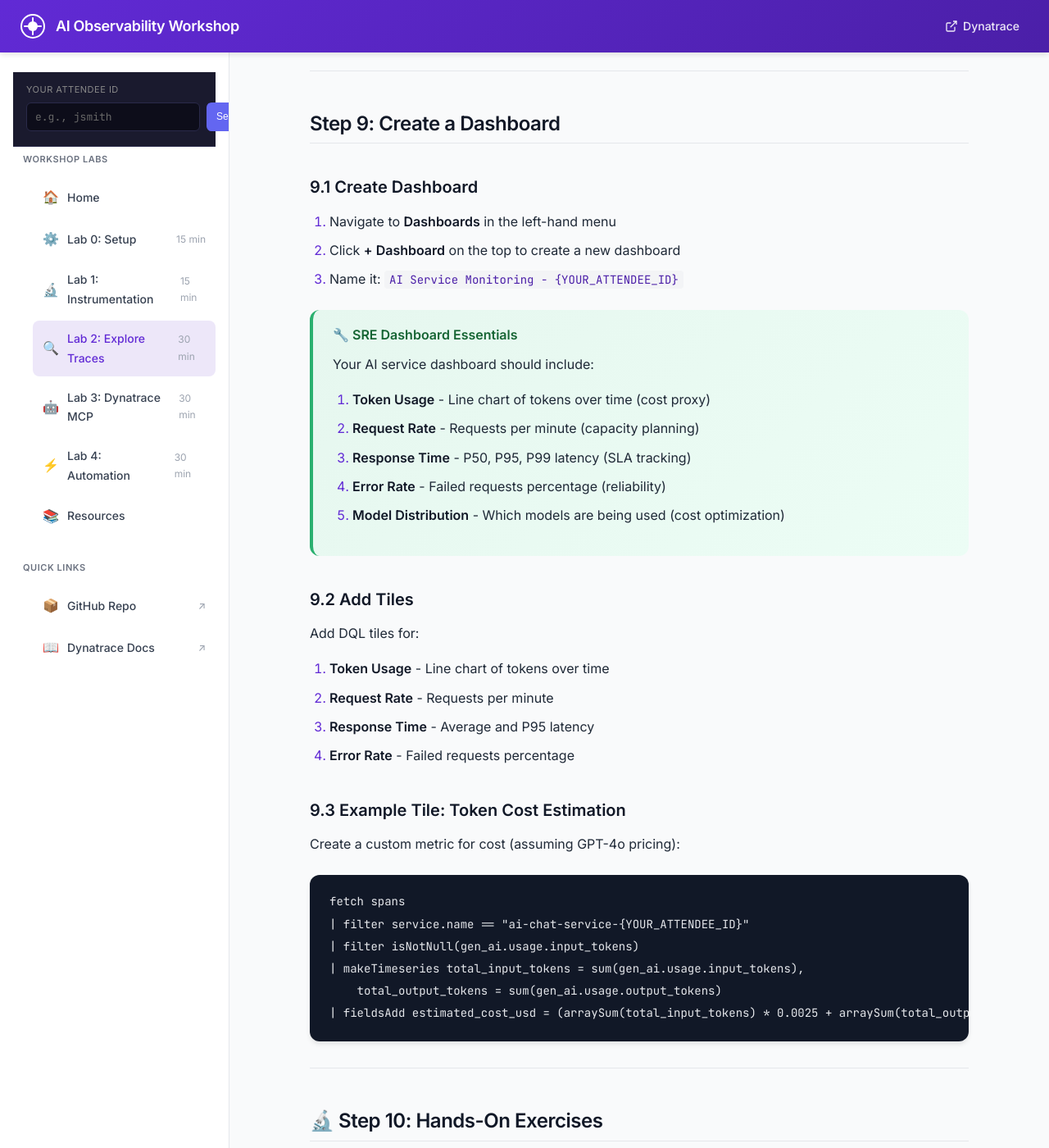
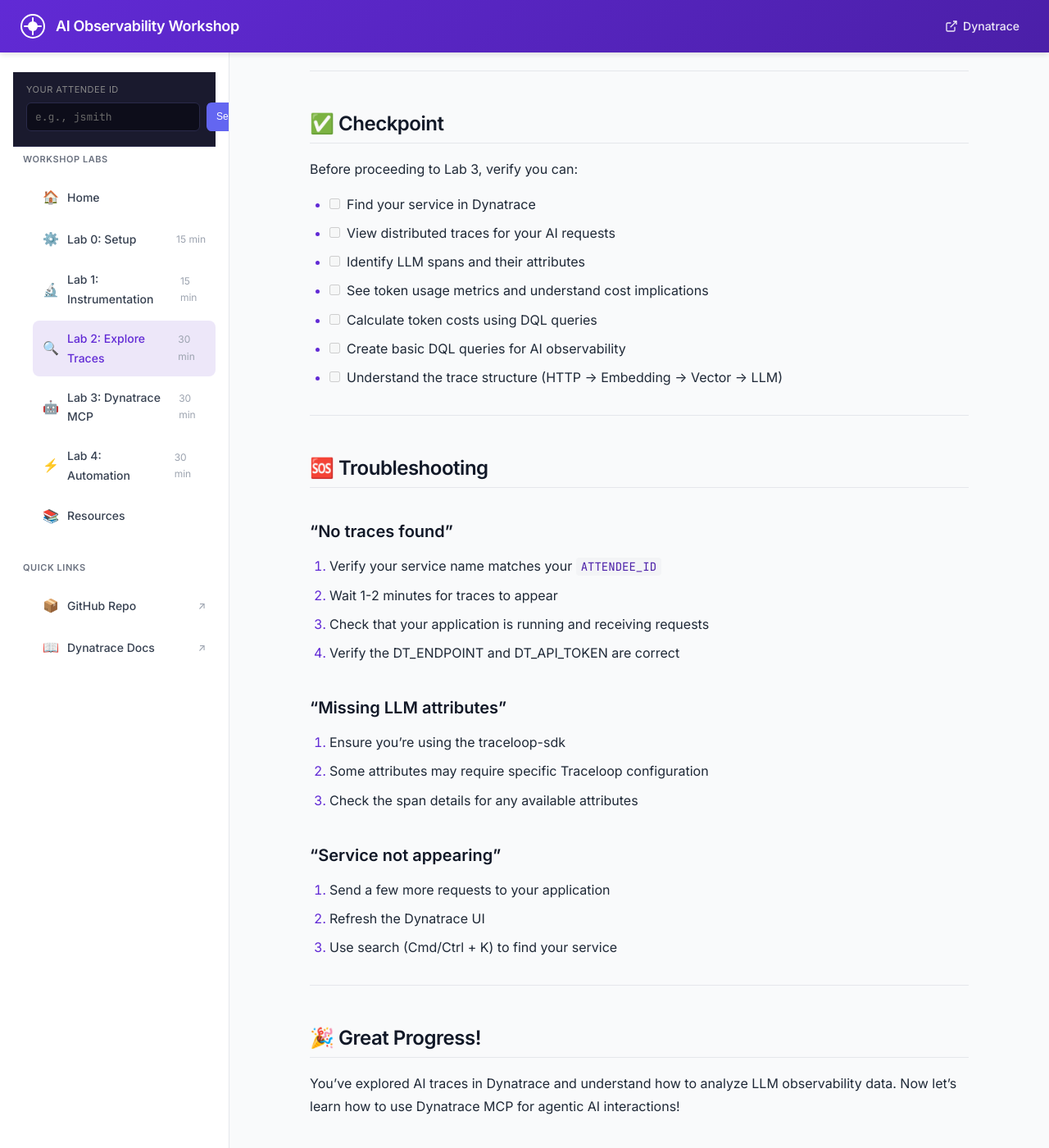
Before and after one commit to SudoSmitty/dynatrace-ai-mcp-workshop, a Jekyll site: the page built from docs/lab2-explore-traces.md, in a window 1280 px wide and 1400 px high, scrolled down 9989 px. Shown: the whole window at 82% size. Built offline with Jekyll 4.4.1, drawn with Linux system fonts in a browser that asks for light colours; some of the changed text lies outside the part shown.

Commit message:
edit for efficiency

````diff
--- a/docs/lab2-explore-traces.md
+++ b/docs/lab2-explore-traces.md
@@ -342,69 +342,6 @@
 
 ---
 
-## Step 9: Create a Dashboard
-
-### 9.1 Create Dashboard
-
-1. Navigate to **Dashboards** in the left-hand menu
-2. Click **+ Dashboard** on the top to create a new dashboard
-3. Name it: `AI Service Monitoring - {YOUR_ATTENDEE_ID}`
-
-<div class="persona-box sre" markdown="1">
-
-### 🔧 SRE Dashboard Essentials
-
-Your AI service dashboard should include:
-1. **Token Usage** - Line chart of tokens over time (cost proxy)
-2. **Request Rate** - Requests per minute (capacity planning)
-3. **Response Time** - P50, P95, P99 latency (SLA tracking)
-4. **Error Rate** - Failed requests percentage (reliability)
-5. **Model Distribution** - Which models are being used (cost optimization)
-
-</div>
-
-### 9.2 Add Tiles
-
-Add DQL tiles for:
-
-1. **Token Usage** - Line chart of tokens over time
-2. **Request Rate** - Requests per minute
-3. **Response Time** - Average and P95 latency
-4. **Error Rate** - Failed requests percentage
-
-### 9.3 Example Tile: Token Cost Estimation
-
-Create a custom metric for cost (assuming GPT-4o pricing):
-
-```sql
-fetch spans
-| filter service.name == "ai-chat-service-{YOUR_ATTENDEE_ID}"
-| filter isNotNull(gen_ai.usage.input_tokens)
-| makeTimeseries total_input_tokens = sum(gen_ai.usage.input_tokens),
-    total_output_tokens = sum(gen_ai.usage.output_tokens)
-| fieldsAdd estimated_cost_usd = (arraySum(total_input_tokens) * 0.0025 + arraySum(total_output_tokens) * 0.01) / 1000
-```
-
----
-
-## 🔬 Step 10: Hands-On Exercises
-
-Complete these exercises to deepen your understanding:
-
-### Exercise 1: Find the Slowest Request
-
-Use the trace list to identify the request with the highest response time. What caused it?
-
-### Exercise 2: Token Analysis
-
-Calculate the average tokens per request. How many tokens do embedding vs. completion calls use?
-
-### Exercise 3: Compare RAG vs Direct
-
-Compare traces where `use_rag=true` vs `use_rag=false`. What's the performance difference?
-
----
-
 ## ✅ Checkpoint
 
 Before proceeding to Lab 3, verify you can:
````
Also changed, not shown: docs/lab3-dynatrace-mcp.md (+11 -113 lines).
